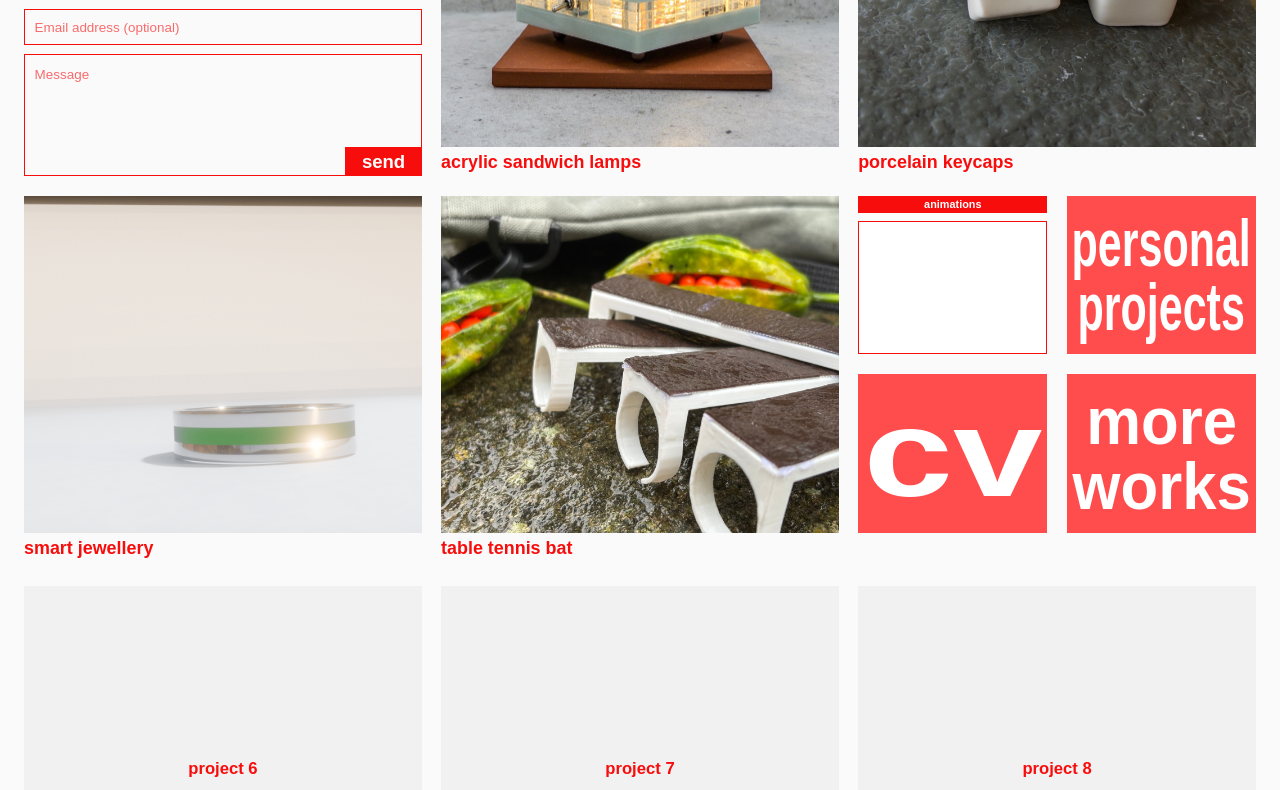
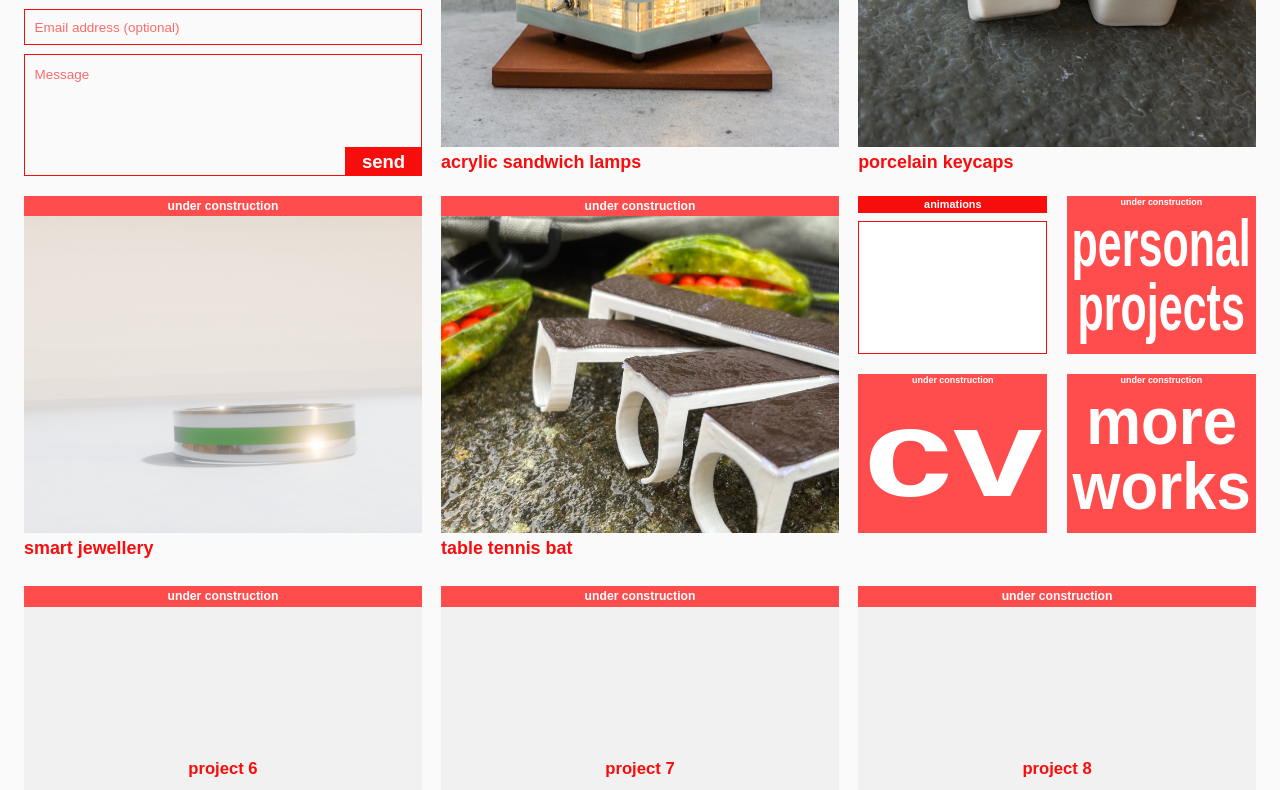
Before and after one commit to Tremayah/Tremayah.github.io, an Astro site: page / in a window 1280 px wide. Shown: the part 214-1004 px from the top of the page. Built offline with nearby package versions, Linux system fonts and the light colour scheme; Astro itself is replaced by a stand-in of ours; a web font is replaced by a local one.

Commit message:
Add "under construction" labels to unfinished tiles, nav buttons, and writeups
Exploration and the contact card are the only finished pieces so far.

```diff
--- a/src/pages/index.astro
+++ b/src/pages/index.astro
@@ -145,9 +145,9 @@ const CONTACT_EMAIL = 'raphael.murraybrowne@gmail.com';
                     </label>
                     <div class="nav-desc" data-desc-panel><span class="nav-desc-text"></span></div>
                   </div>
-                  <button class="nav-box" type="button" data-action="view" data-view="2" data-desc="A collection of my personal design projects."><span class="nav-label">personal projects</span></button>
-                  <button class="nav-box" type="button" data-action="cv" data-desc="My CV — education, skills, and experience."><span class="nav-label">cv</span></button>
-                  <button class="nav-box nav-box--more" type="button" data-action="more" data-desc="Scroll down to see more of my work."><span class="nav-label">more works</span></button>
+                  <button class="nav-box" type="button" data-action="view" data-view="2" data-desc="A collection of my personal design projects."><span class="nav-label">personal projects</span><span class="uc-badge uc-badge--small">under construction</span></button>
+                  <button class="nav-box" type="button" data-action="cv" data-desc="My CV — education, skills, and experience."><span class="nav-label">cv</span><span class="uc-badge uc-badge--small">under construction</span></button>
+                  <button class="nav-box nav-box--more" type="button" data-action="more" data-desc="Scroll down to see more of my work."><span class="nav-label">more works</span><span class="uc-badge uc-badge--small">under construction</span></button>
                 </div>
               );
             }
@@ -156,6 +156,7 @@ const CONTACT_EMAIL = 'raphael.murraybrowne@gmail.com';
               // hovering still feeds its blurb to the description panel.
               return (
                 <div class="tile tile--placeholder" data-page={page} data-desc={t.desc}>
+                  <span class="uc-badge">under construction</span>
                   <span class="placeholder-label">{t.title}</span>
                 </div>
               );
@@ -163,6 +164,7 @@ const CONTACT_EMAIL = 'raphael.murraybrowne@gmail.com';
             // photo tile
             return (
               <button class="tile tile--photo" data-page={page} data-open={t.id} data-desc={t.desc} type="button">
+                {t.id !== 'exploration' && <span class="uc-badge">under construction</span>}
                 <span class="tile-media">
                   <img class="tile-img" src={t.cover} alt="" loading={page === 1 ? 'eager' : 'lazy'} decoding="async" />
                 </span>
@@ -190,6 +192,7 @@ const CONTACT_EMAIL = 'raphael.murraybrowne@gmail.com';
               </span>
             </div>
             <div class="writeup-inner">
+              {w.id !== 'exploration' && <p class="uc-notice">under construction — this write-up is still being finished</p>}
               <h2 class="writeup-title">{w.entry.data.title}</h2>
               <p class="project-desc">{w.entry.data.description}</p>
               <div class="project-body"><Body /></div>
@@ -206,6 +209,7 @@ const CONTACT_EMAIL = 'raphael.murraybrowne@gmail.com';
   <section class="more-grid" data-more-grid>
     {moreWorks.map((t) => (
       <div class="more-tile" data-desc={t.desc}>
+        <span class="uc-badge">under construction</span>
         <span class="placeholder-label">{t.title}</span>
       </div>
     ))}
--- a/src/styles/global.css
+++ b/src/styles/global.css
@@ -102,6 +102,7 @@ html.view-open { overflow: hidden; }
   grid-auto-rows: calc((100dvh - 2 * var(--grid-pad) - var(--grid-gap)) / 2);
 }
 .more-tile {
+  position: relative;
   display: flex;
   align-items: center;
   justify-content: center;
@@ -188,6 +189,35 @@ html.view-open { overflow: hidden; }
   line-height: 1.1;
   color: var(--body-color);
   text-transform: lowercase;
+}
+
+/* "Under construction" ribbon — a top banner overlaid on any tile/section
+   that isn't finished yet. Tagged per-element in index.astro; only exploration
+   and the contact card currently go without one. */
+.uc-badge {
+  position: absolute;
+  top: 0;
+  left: 0;
+  right: 0;
+  z-index: 3;
+  font-family: var(--nav-font);
+  font-weight: 700;
+  font-size: clamp(0.6rem, 0.95vw, 0.85rem);
+  line-height: 1.7;
+  text-align: center;
+  text-transform: lowercase;
+  white-space: nowrap;
+  overflow: hidden;
+  text-overflow: ellipsis;
+  padding: 0 0.4em;
+  background: #ff4d4d;
+  color: #fff;
+  pointer-events: none;
+}
+/* Smaller variant for the cramped nav-box buttons. */
+.uc-badge--small {
+  font-size: clamp(0.45rem, 0.7vw, 0.6rem);
+  line-height: 1.5;
 }
 
 /* ── Nav box: the bottom-right cell is a 2×2 ────────────────────────────────
@@ -621,6 +651,20 @@ html.reduce-motion *::after {
   margin: 0 0 0.45em;
 }
 
+/* ── Under-construction notice: sits above the title on unfinished writeups ── */
+.uc-notice {
+  display: inline-block;
+  font-family: var(--nav-font);
+  font-weight: 700;
+  font-size: clamp(0.7rem, 1.2vw, 0.9rem);
+  line-height: 1.4;
+  text-transform: lowercase;
+  color: #fff;
+  background: #ff4d4d;
+  padding: 0.35em 0.7em;
+  margin: 0 0 0.6em;
+}
+
 /* ── Project desc: lead-in line above the body copy ───────────────────── */
 .project-desc {
   font-family: var(--body-font);
```
